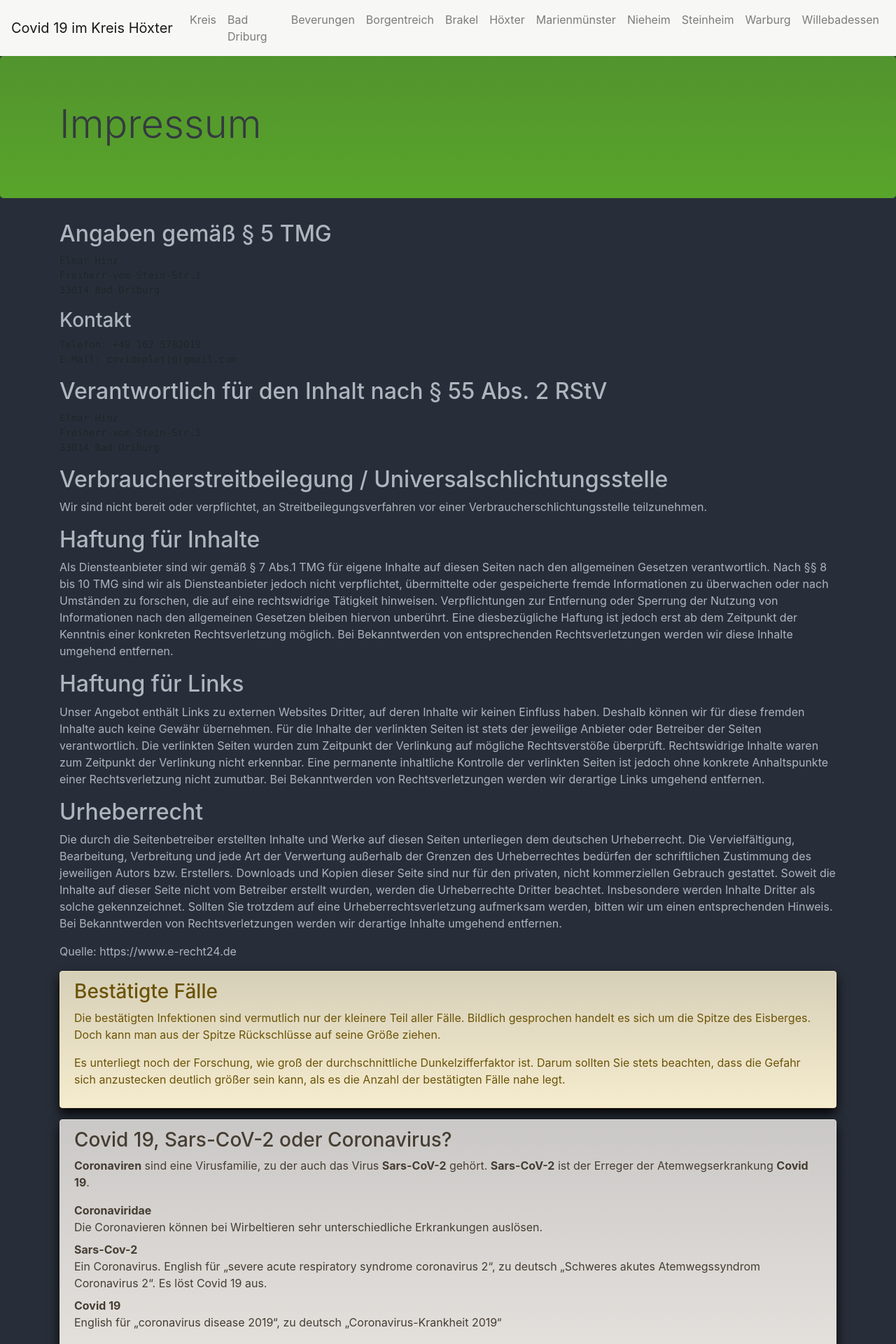
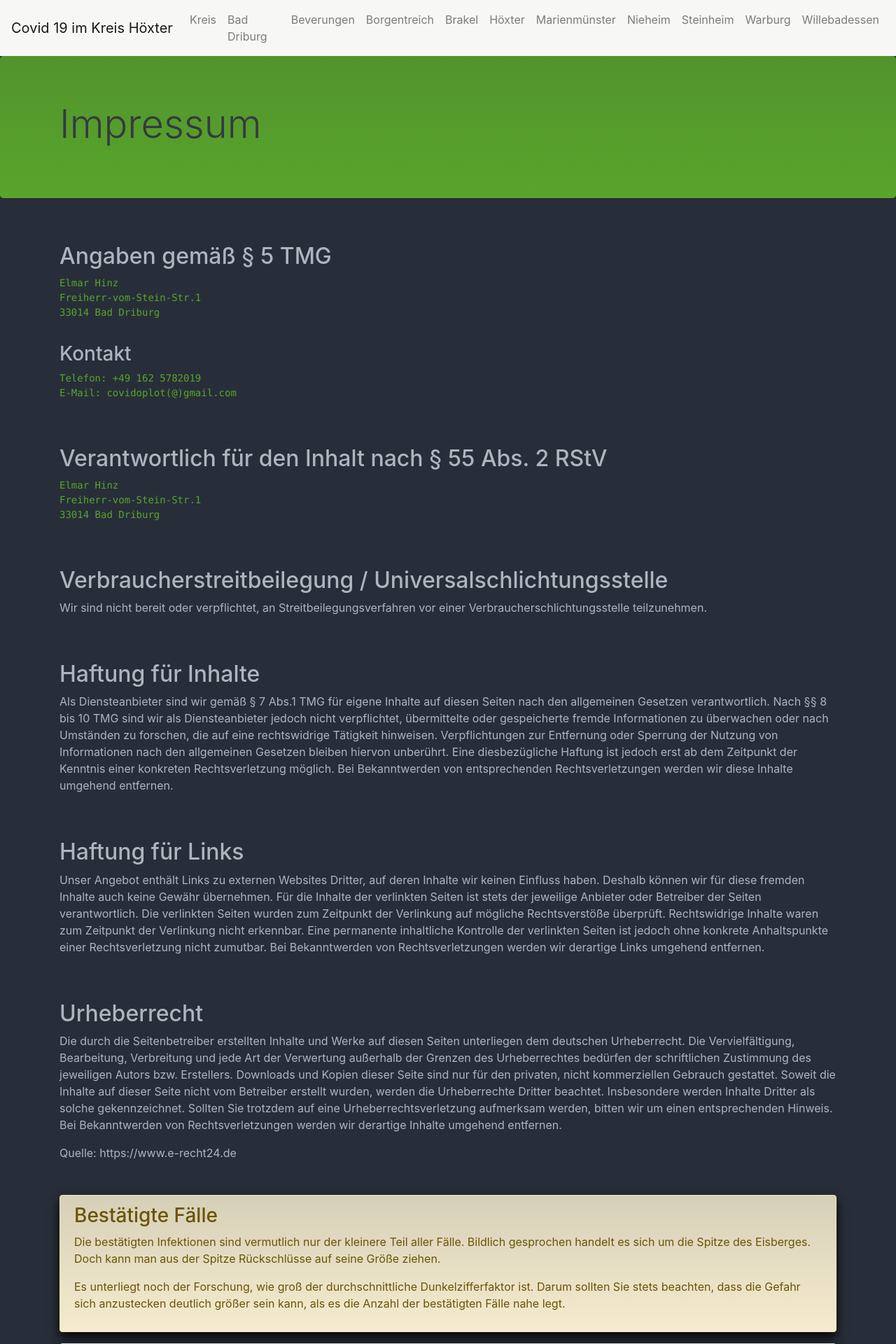
Before and after one commit to covidoplot/covidoplot-publisher, a Jekyll site: the page built from impressum.md, in a window 1280 px wide. Shown: the top 1920 px of the page at 70% size. Built offline with Jekyll 4.4.1, drawn with Linux system fonts in a browser that asks for light colours; nearby versions of some CDN libraries.

Commit message:
improve some readabilties

```diff
--- a/_includes/diff.html
+++ b/_includes/diff.html
@@ -1,2 +1,2 @@
-{% if diff > 0 %} <span class="up">{{diff}}</span> {% endif %}
-{% if diff < 0 %} <span class="down">{{diff}}</span> {% endif %}
+{% if diff > 0 %} <span class="up" style="float:right">{{diff}}</span> {% endif %}
+{% if diff < 0 %} <span class="down" style="float:right">{{diff}}</span> {% endif %}
--- a/_layouts/default.html
+++ b/_layouts/default.html
@@ -10,8 +10,10 @@
             <h1 class="display-4 page-title">{{ page.title }}</h1>
         </div>
     </div>
-    <div class="container">
+    <div class="container body mb-5">
         {{ content}}
+    </div>
+    <div class="container bottom">
         <div class="alert alert-warning shadow-sm" role="alert">
             <h3>Bestätigte Fälle</h3>
             <p>
--- a/_sass/custom/css.scss
+++ b/_sass/custom/css.scss
@@ -1,12 +1,26 @@
+.body > {
+    h1 { margin-top: 5rem; }
+
+    h2 { margin-top: 4rem; }
+
+    h3 { margin-top: 2rem; }
+}
+
 .up, .down {
     font-size: 0.7rem;
 }
-.up:before {
+.up:after {
     content: "↑";
+    font-size: 1rem;
+    margin-left: .1rem;
+    font-style: normal;
 }
 
-.down:before {
+.down:after {
     content: "↓";
+    font-size: 1rem;
+    margin-left: .1rem;
+    font-style: normal;
 }
 
 .card {
@@ -29,3 +43,7 @@
 .navbar.navbar-light {
     background-color: $bg_light;
 }
+
+.highlight {
+   color: $primary;
+}
```
